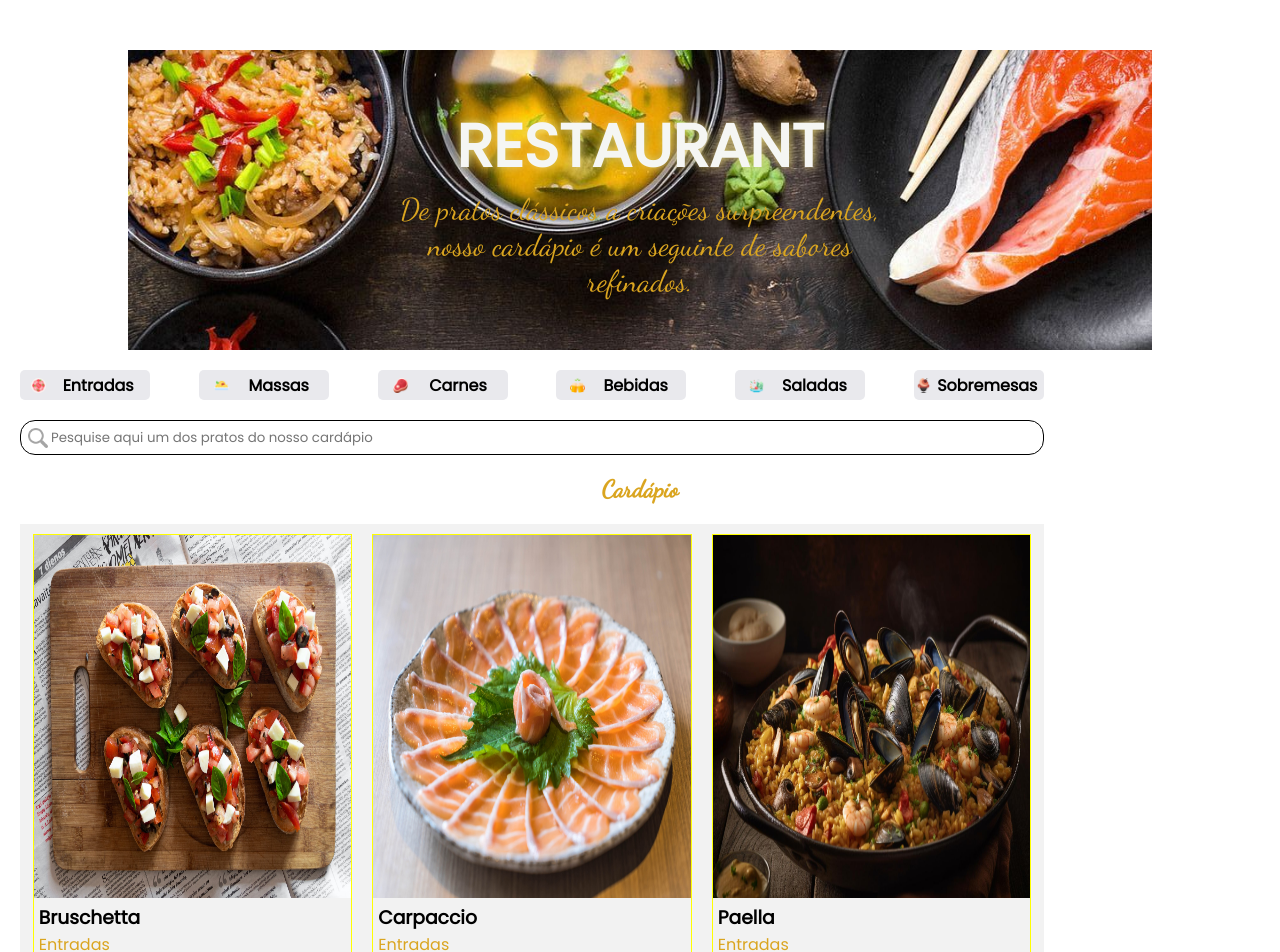
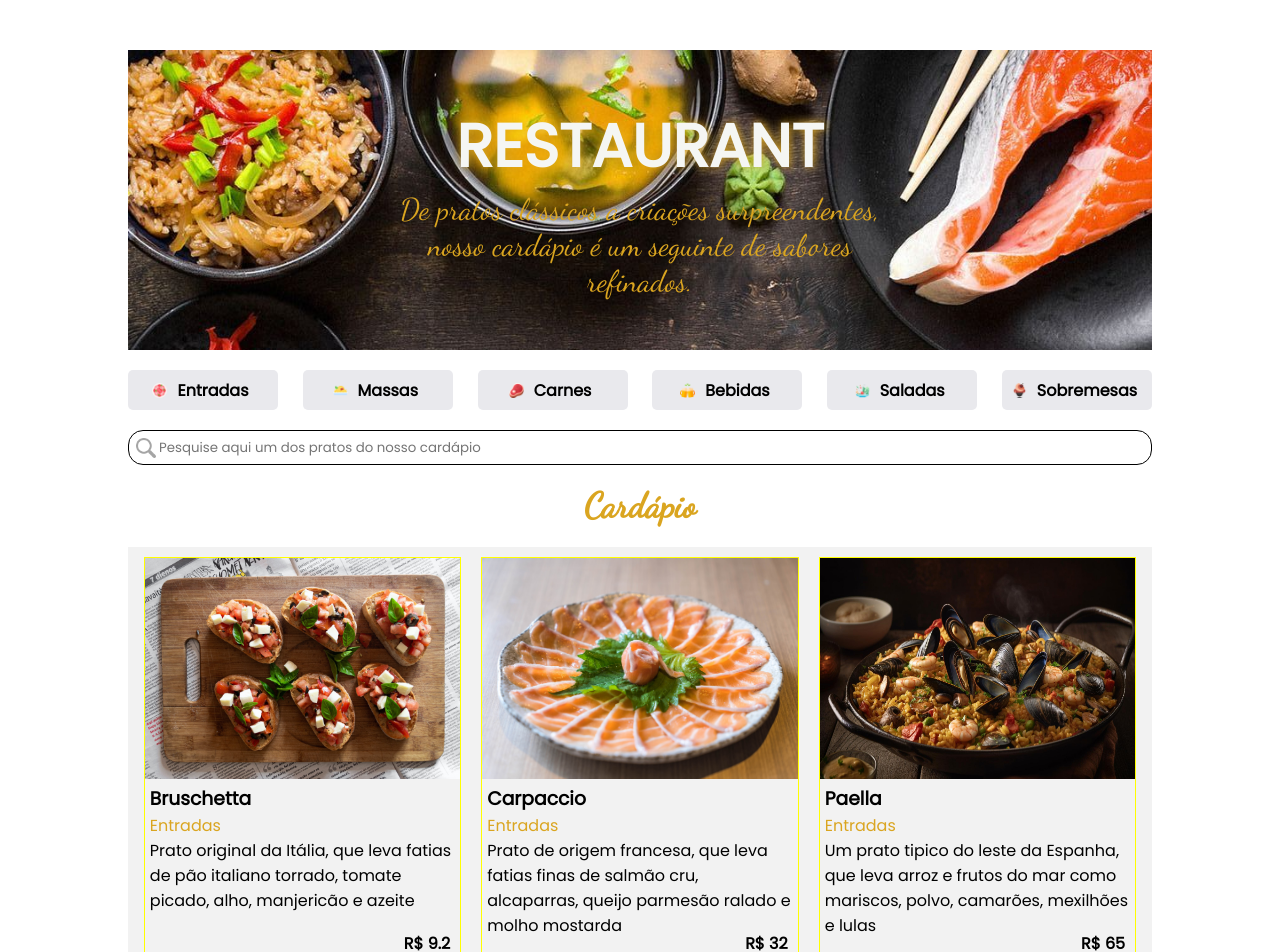
Before and after one commit to Renanluizssx/Projeto-React-Card-pio, a React (Create React App) app: page / in a window 1280 px wide. Shown: the top 952 px of the page. Built offline with nearby package versions, Linux system fonts and the light colour scheme.

Commit message:
commitado

```diff
--- a/src/App.css
+++ b/src/App.css
@@ -11,6 +11,6 @@
 }
 @media screen and (min-width: 300px) and (max-width: 764px) {
   .App {
-    width: 100%;
+    padding: 0px;
   }
 }
--- a/src/componentes/itemPratos/ItemPratos.css
+++ b/src/componentes/itemPratos/ItemPratos.css
@@ -1,14 +1,14 @@
 .div-container-produtos {
   border: 1px solid yellow;
   height: 550px;
-  width: 31.2%;
+  width: 31%;
   display: flex;
   justify-content: center;
   flex-direction: column;
   margin: 10px;
 }
 .div-container-produtos:nth-child(n + 4) {
-  width: 100%;
+  width: 47.5%;
 }
 img {
   height: 100%;
@@ -46,10 +46,10 @@ img {
     height: 400px;
   }
   img {
-    height: 250px;
+    height: 200px;
   }
 }
-@media screen and (min-width: 765px) and (max-width: 1059px) {
+@media screen and (min-width: 765px) and (max-width: 1023px) {
   .container-padding {
     width: 50%;
   }
@@ -73,3 +73,23 @@ img {
     width: 100%;
   }
 }
+@media screen and (min-width: 1024px) and (max-width: 1443px) {
+  .container-padding {
+    width: 50%;
+  }
+  .div-container-produtos {
+    width: 31%;
+    height: 400px;
+  }
+  .div-container-produtos:nth-child(n + 4) {
+    width: 47.5%;
+  }
+
+  .container-padding {
+    width: 100%;
+  }
+  img {
+    height: 250px;
+    width: 100%;
+  }
+}
--- a/src/componentes/listaPratos/ListaPratos.css
+++ b/src/componentes/listaPratos/ListaPratos.css
@@ -1,5 +1,12 @@
 main {
   font-family: "Poppins", sans-serif;
+  display: flex;
+  justify-content: center;
+  align-items: center;
+  flex-direction: column;
 }
 @media screen and (min-width: 300px) and (max-width: 764px) {
+  main {
+    padding: 50px 25px;
+  }
 }
--- a/src/componentes/listaProdutos/ListaProdutos.css
+++ b/src/componentes/listaProdutos/ListaProdutos.css
@@ -18,6 +18,7 @@ h2 {
   color: #daa520;
   margin-bottom: 20px;
   text-align: center;
+  font-size: 35px;
 }
 @media screen and (min-width: 300px) and (max-width: 764px) {
   .itens-produtos {
--- a/src/componentes/menuCardapio/MenuCardapio.css
+++ b/src/componentes/menuCardapio/MenuCardapio.css
@@ -17,9 +17,9 @@ nav {
 .menus {
   display: flex;
   background-color: #e9e9ed;
-  width: 130px;
-  height: 30px;
-  justify-content: space-evenly;
+  width: 150px;
+  height: 40px;
+  justify-content: center;
   align-items: center;
   margin-left: 10px;
   cursor: pointer;
@@ -29,7 +29,7 @@ nav {
   font-weight: bold;
 }
 span {
-  margin-left: 5px;
+  margin-left: 10px;
 }
 .menus:hover {
   background-color: #daa51f;
--- a/src/componentes/topo/topo.css
+++ b/src/componentes/topo/topo.css
@@ -18,7 +18,7 @@ header {
 }
 .background-topo h1 {
   color: #f5f6f3;
-  text-shadow: 1px 0px 10px #e0ce72;
+  text-shadow: 1px 0px 10px #daa520;
   font-family: "Poppins", sans-serif;
   font-size: 60px;
 }
```
